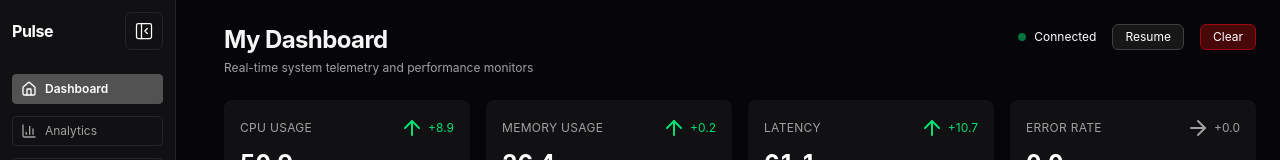
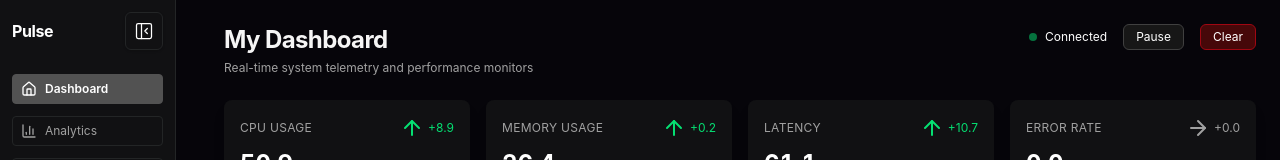
Before and after one commit to justtimi/data-visualization-hng-stage-5, a Vue app: page /dashboard in a window 1280 px wide. Shown: the top 160 px of the page. Built offline with nearby package versions, Linux system fonts and the light colour scheme; the HTML template or start-up script is replaced by a standard one.

Commit message:
fix: set pause state to be in sync

```diff
--- a/src/views/DashboardView.vue
+++ b/src/views/DashboardView.vue
@@ -8,9 +8,11 @@ import ActivityFeed from '@/components/ActivityFeed.vue'
 const store = useMetricsStore()
 const engine = useEngine()
 
-const isRunning = computed(() => engine.isRunning)
+const isRunning = computed(() => store.isConnected)
 
 function toggleStream() {
+  if (!engine) return
+
   if (store.isConnected) {
     engine.stop()
     store.isConnected = false
```
